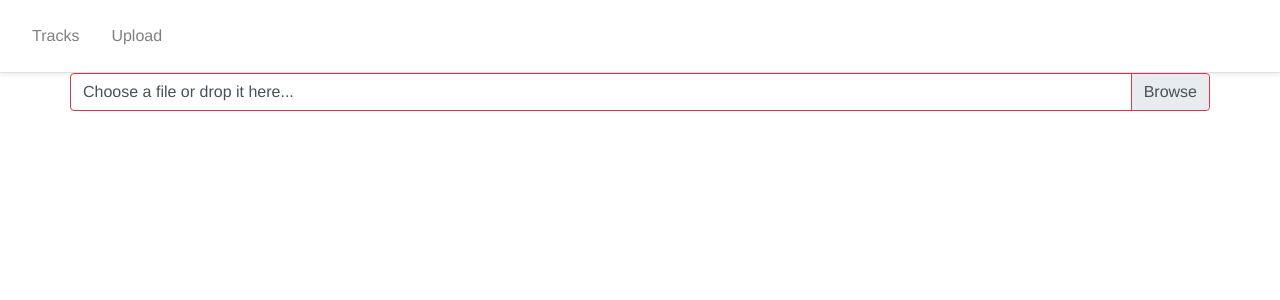
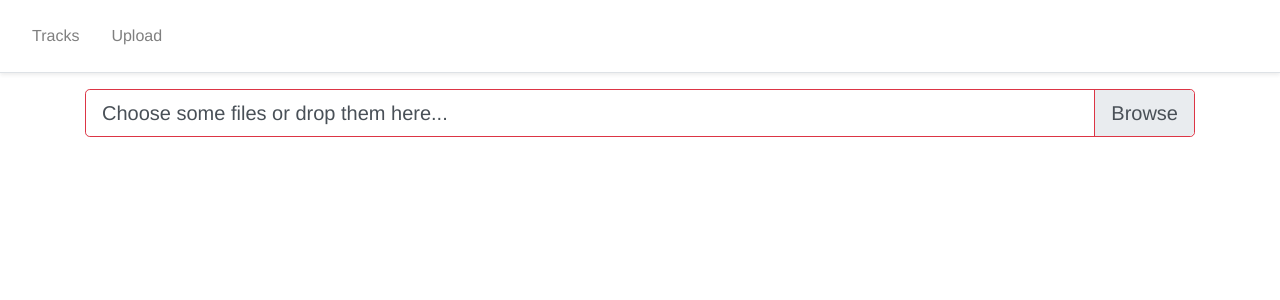
Before and after one commit to bonham/trackmanager, a Vue app in the folder client/: page /upload in a window 1280 px wide. Shown: the top 300 px of the page. Built offline with nearby package versions, Linux system fonts and the light colour scheme.

Commit message:
more upload panel fine tuning

```diff
--- a/client/src/views/UploadPage.vue
+++ b/client/src/views/UploadPage.vue
@@ -1,13 +1,16 @@
 <template>
   <div>
-    <b-row>
-      <b-form-file
-        v-model="files"
-        multiple
-        :state="files.length > 0"
-        placeholder="Choose a file or drop it here..."
-        drop-placeholder="Drop file here..."
-      />
+    <b-row class="mt-3">
+      <b-col>
+        <b-form-file
+          v-model="files"
+          multiple
+          :state="files.length > 0"
+          placeholder="Choose some files or drop them here..."
+          drop-placeholder="Drop files here..."
+          size="lg"
+        />
+      </b-col>
     </b-row>
     <b-row
       v-for="item in uploadList"
```
